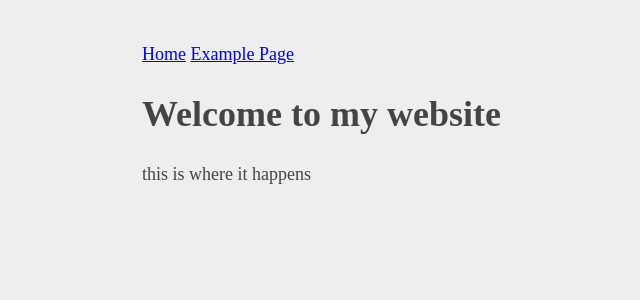
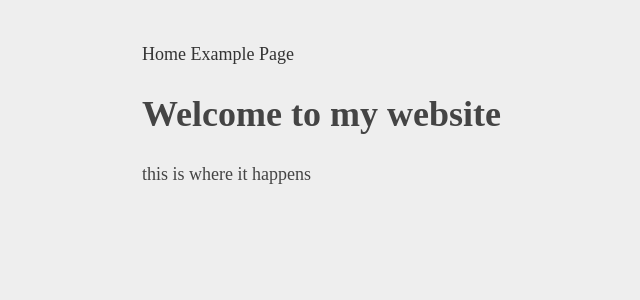
Before and after one commit to bakjedev/bakjedev.github.io, a Jekyll site: the page built from index.md, in a window 1280 px wide. Shown: the top 300 px of the page, without its empty margins (173-813 px from the left). Built offline with Jekyll 4.4.1, drawn with Linux system fonts in a browser that asks for light colours.

Commit message:
Add styling for links in nav bar

```diff
--- a/assets/style.css
+++ b/assets/style.css
@@ -11,3 +11,9 @@ body {
 h1,h2,h3 {
   line-height: 1.2
 }
+
+nav a {
+  text-decoration: none;
+  color: #333;
+  text-align: center;
+}
```
